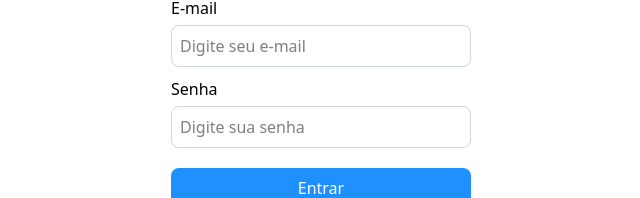
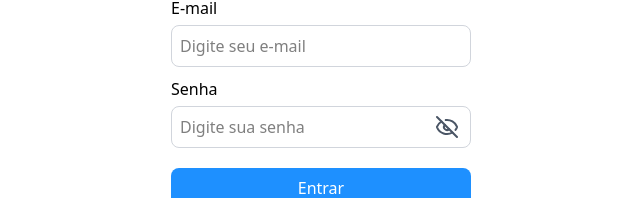
Before and after one commit to devwander/localiza-tech-front, a React (Vite) app: page /sign-in in a window 1280 px wide. Shown: the part 360-558 px from the top of the page, without its empty margins (319-959 px from the left). Built offline with nearby package versions, Linux system fonts and the light colour scheme; no server answers.

Commit message:
feat: implement "successful login/registation" message

```diff
--- a/src/App.tsx
+++ b/src/App.tsx
@@ -2,6 +2,8 @@ import { QueryClientProvider } from "@tanstack/react-query";
 import { BrowserRouter } from "react-router-dom";
 import { tanstack } from "./lib";
 import { Router } from "./routes";
+import { ToastContainer } from "react-toastify";
+import "react-toastify/dist/ReactToastify.css";
 
 function App() {
   return (
@@ -9,6 +11,7 @@ function App() {
       <BrowserRouter>
         <Router />
       </BrowserRouter>
+      <ToastContainer position="top-right" autoClose={3000} theme="colored" />
     </QueryClientProvider>
   );
 }
--- a/src/pages/auth/sign-in/form.tsx
+++ b/src/pages/auth/sign-in/form.tsx
@@ -1,10 +1,11 @@
 import { zodResolver } from "@hookform/resolvers/zod";
 import { useForm } from "react-hook-form";
+import { useState } from "react";
 import { useNavigate } from "react-router-dom";
+import { toast } from "react-toastify";
 import { useSigninMutation } from "../../../mutation";
 import { authStore } from "../../../store";
 import { SigninSchema, type SigninType } from "./schemas";
-import { use } from "react";
 
 export function Form() {
   const navigate = useNavigate();
@@ -17,14 +18,18 @@ export function Form() {
     resolver: zodResolver(SigninSchema),
   });
 
+  const [showPassword, setShowPassword] = useState(false);
+
   const { authenticate } = authStore();
 
   const { mutateAsync: signin, isPending } = useSigninMutation({
     onError() {
       setError("email", { message: "Email or password is incorrect" });
       setError("password", { message: "Email or password is incorrect" });
+      toast.error("Email ou senha incorretos");
     },
     onSuccess: async ({ token: { token } }) => {
+      toast.success("Login realizado com sucesso");
       authenticate(token);
 
       navigate("/");
@@ -32,7 +37,6 @@ export function Form() {
   });
 
   //const [state, nextState] = useState(initialState);
-
 
   return (
     <div className="flex min-h-screen justify-center items-center bg-[#fff]">
@@ -65,18 +69,64 @@ export function Form() {
             </span>
           )}
         </div>
-        <div className="flex flex-col gap-[5px]">
+        <div className="flex flex-col gap-[5px] relative">
           <label htmlFor="Senha">Senha</label>
+          <div className="relative w-[300px]">
             <input
-            type="text"
+              type={showPassword ? "text" : "password"}
               placeholder="Digite sua senha"
-            className={`border border-gray-300 rounded-lg p-2 w-[300px]  ${
+              className={`border border-gray-300 rounded-lg p-2 w-[300px] pr-10 ${
                 errors.password
                   ? "border-red-500 focus:border-red-500 focus:ring-red-200"
                   : "border-gray-300 focus:border-[#88A0BF] focus:ring-[#88A0BF]"
               }`}
               {...register("password")}
             />
+            <button
+              type="button"
+              onClick={() => setShowPassword((s) => !s)}
+              aria-label={showPassword ? "Ocultar senha" : "Mostrar senha"}
+              className="absolute right-2 top-1/2 -translate-y-1/2 p-1 text-gray-600"
+            >
+              {showPassword ? (
+                // eye icon
+                <svg
+                  xmlns="http://www.w3.org/2000/svg"
+                  width="24"
+                  height="24"
+                  viewBox="0 0 24 24"
+                  fill="none"
+                  stroke="currentColor"
+                  stroke-width="2"
+                  stroke-linecap="round"
+                  stroke-linejoin="round"
+                  className="lucide lucide-eye-icon lucide-eye"
+                >
+                  <path d="M2.062 12.348a1 1 0 0 1 0-.696 10.75 10.75 0 0 1 19.876 0 1 1 0 0 1 0 .696 10.75 10.75 0 0 1-19.876 0" />
+                  <circle cx="12" cy="12" r="3" />
+                </svg>
+              ) : (
+                // eye-off icon
+                <svg
+                  xmlns="http://www.w3.org/2000/svg"
+                  width="24"
+                  height="24"
+                  viewBox="0 0 24 24"
+                  fill="none"
+                  stroke="currentColor"
+                  stroke-width="2"
+                  stroke-linecap="round"
+                  stroke-linejoin="round"
+                  className="lucide lucide-eye-off-icon lucide-eye-off"
+                >
+                  <path d="M10.733 5.076a10.744 10.744 0 0 1 11.205 6.575 1 1 0 0 1 0 .696 10.747 10.747 0 0 1-1.444 2.49" />
+                  <path d="M14.084 14.158a3 3 0 0 1-4.242-4.242" />
+                  <path d="M17.479 17.499a10.75 10.75 0 0 1-15.417-5.151 1 1 0 0 1 0-.696 10.75 10.75 0 0 1 4.446-5.143" />
+                  <path d="m2 2 20 20" />
+                </svg>
+              )}
+            </button>
+          </div>
         </div>
         {errors.password && (
           <span className="text-sm text-red-600 pl-1">
--- a/src/pages/auth/sign-up/form.tsx
+++ b/src/pages/auth/sign-up/form.tsx
@@ -1,6 +1,7 @@
 import { zodResolver } from "@hookform/resolvers/zod";
 import { useForm } from "react-hook-form";
 import { useNavigate } from "react-router-dom";
+import { toast } from "react-toastify";
 import { useSignupMutation } from "../../../mutation";
 import { authStore } from "../../../store";
 import { SignupSchema, type SignupType } from "./schemas";
@@ -22,8 +23,10 @@ export function Form() {
   const { mutateAsync: signup, isPending } = useSignupMutation({
     onError() {
       setError("email", { message: "E-mail já cadastrado ou inválido" });
+      toast.error("Erro ao cadastrar: e-mail já está em uso ou inválido");
     },
     onSuccess: async ({ token: { token } }) => {
+      toast.success("Cadastro realizado com sucesso");
       authenticate(token);
       navigate("/");
     },
```
Lines whose indentation alone changed are shown as unchanged.
